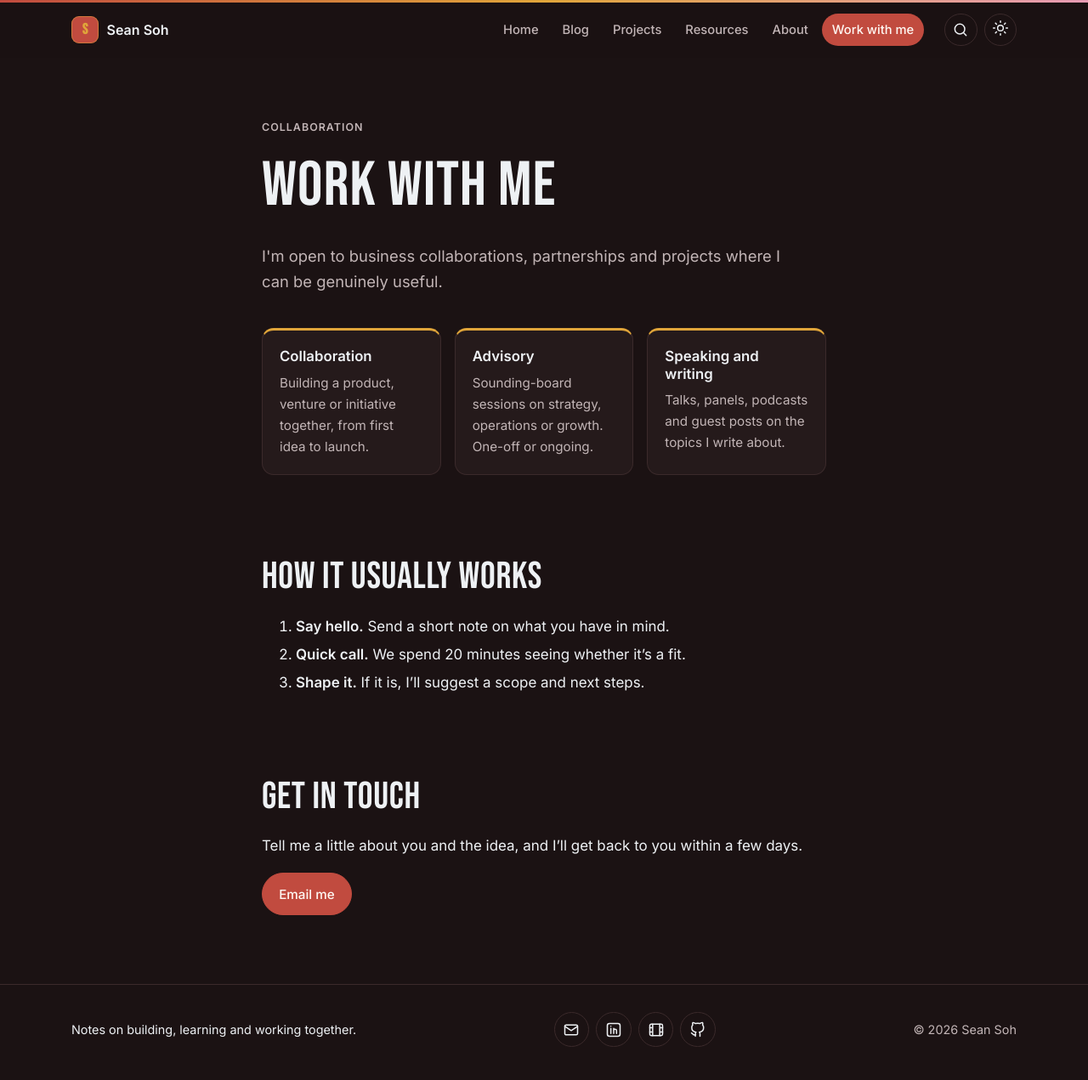
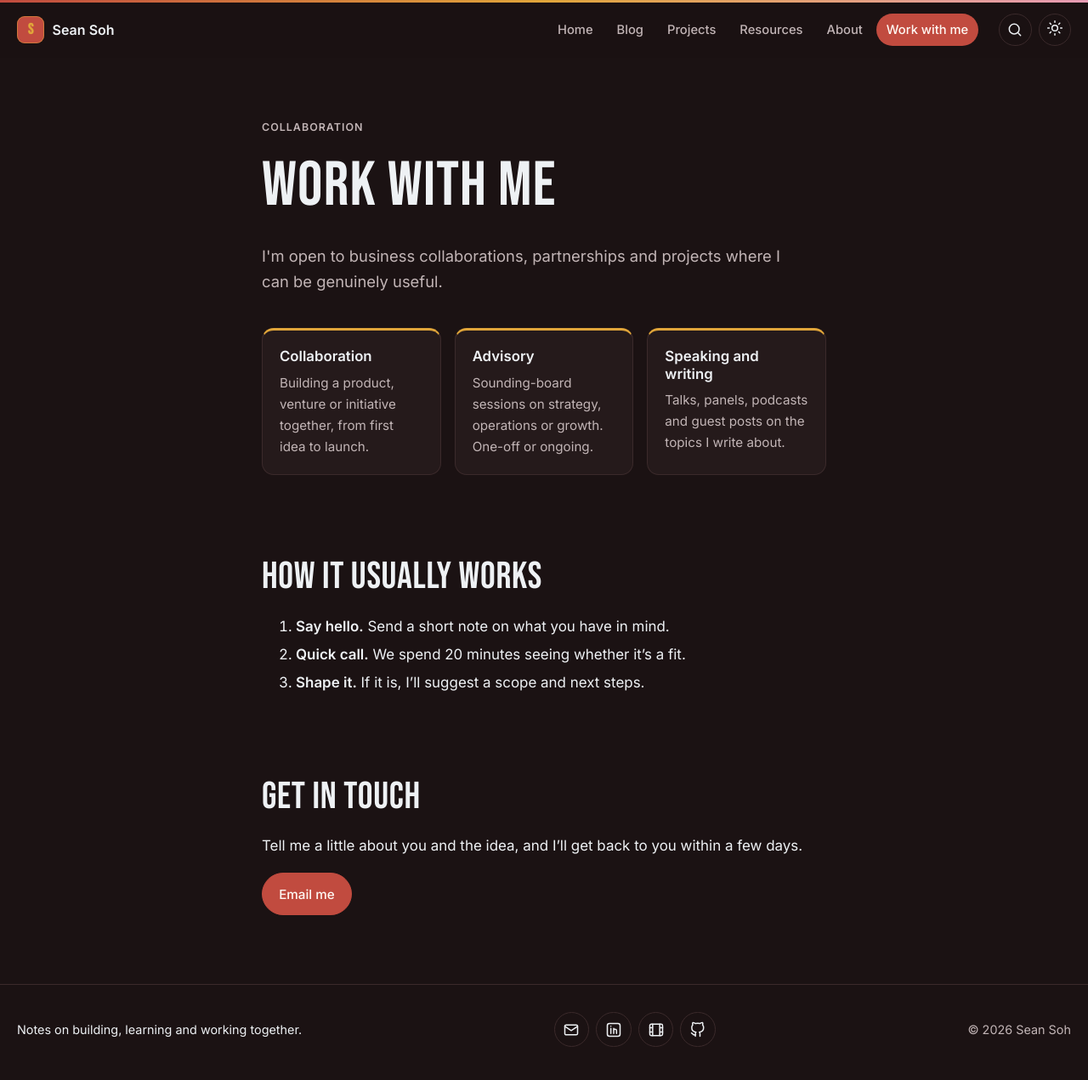
Before and after one commit to Sean-Soh/personal-site, a Jekyll site: the page built from work-with-me.md, in a window 1280 px wide and 1280 px high. Shown: the top 1271 px of the window at 85% size. Built offline with Jekyll 4.4.1, drawn with Linux system fonts in a browser that asks for light colours.

Commit message:
Widen the content area by 30% and enlarge the hero headline
- Content max width 72rem -> 94rem, so hero, rails and sections stay aligned.
- Hero text column 40rem -> 52rem.
- Headline +8px at every size: clamp(2.4rem, 1.3rem + 3vw, 3.95rem).

Co-Authored-By: Claude Opus 5.5 <noreply@anthropic.com>
Claude-Session: https://claude.ai/code/session_019aZhk6nqUmGebBMtB7amnR

```diff
--- a/assets/style.css
+++ b/assets/style.css
@@ -24,7 +24,7 @@
   --glow: rgb(193 75 63 / .28);
   --shadow: 0 1px 2px rgb(0 0 0 / .3), 0 10px 30px rgb(0 0 0 / .35);
 
-  --max: 72rem;
+  --max: 94rem;          /* 72rem + 30% */
   --narrow: 44rem;
   --gutter: 1.25rem;
   --radius: 14px;
@@ -143,7 +143,7 @@ p { margin: 0 0 1em; }
     radial-gradient(60rem 28rem at 85% -10%, var(--glow), transparent 70%),
     radial-gradient(40rem 22rem at 0% 0%, rgb(224 165 58 / .08), transparent 70%);
 }
-.display { font-size: clamp(1.9rem, .8rem + 3vw, 3.45rem); line-height: .95; max-width: 22ch; text-wrap: balance; margin: .4em 0 .5em; }
+.display { font-size: clamp(2.4rem, 1.3rem + 3vw, 3.95rem); line-height: .95; max-width: 22ch; text-wrap: balance; margin: .4em 0 .5em; }
 .display em { font-style: normal; color: var(--link); }
 .actions { display: flex; flex-wrap: wrap; gap: .75rem; margin-top: 1.75rem; }
 
@@ -347,9 +347,9 @@ p { margin: 0 0 1em; }
 /* Dim the left side, where the text sits, and let the reel show on the right. */
 .hero-shade { position: absolute; inset: 0; z-index: -1; pointer-events: none;
   background: linear-gradient(90deg, rgb(10 6 7 / .94) 0%, rgb(10 6 7 / .86) 30%, rgb(10 6 7 / .5) 58%, rgb(10 6 7 / .12) 85%); }
-.hero-content { position: relative; max-width: 40rem; }
+.hero-content { position: relative; max-width: 52rem; }
 .hero-card .eyebrow { margin-top: 0; }
-.hero-card .display { color: #fff; max-width: 21ch; margin: .35em 0 .55em; }
+.hero-card .display { color: #fff; max-width: 24ch; margin: .35em 0 .55em; }
 .hero-card .eyebrow, .hero-card .display em { color: var(--gold); }
 .hero-card .lede { color: rgb(244 239 234 / .82); font-size: 1.05rem; }
 .hero-card .actions { margin-top: 1.5rem; }
```
Also changed, not shown: docs/screenshots/hero-reel-mobile.png, docs/screenshots/hero-wide.png (added).
